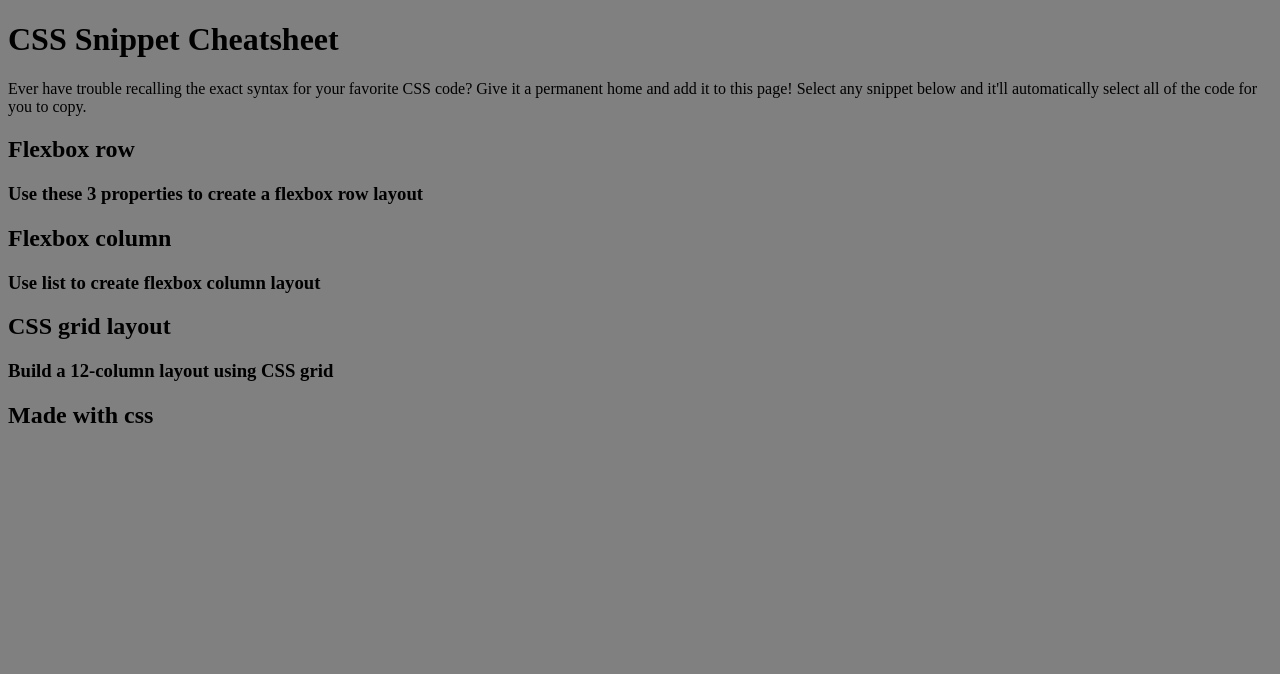
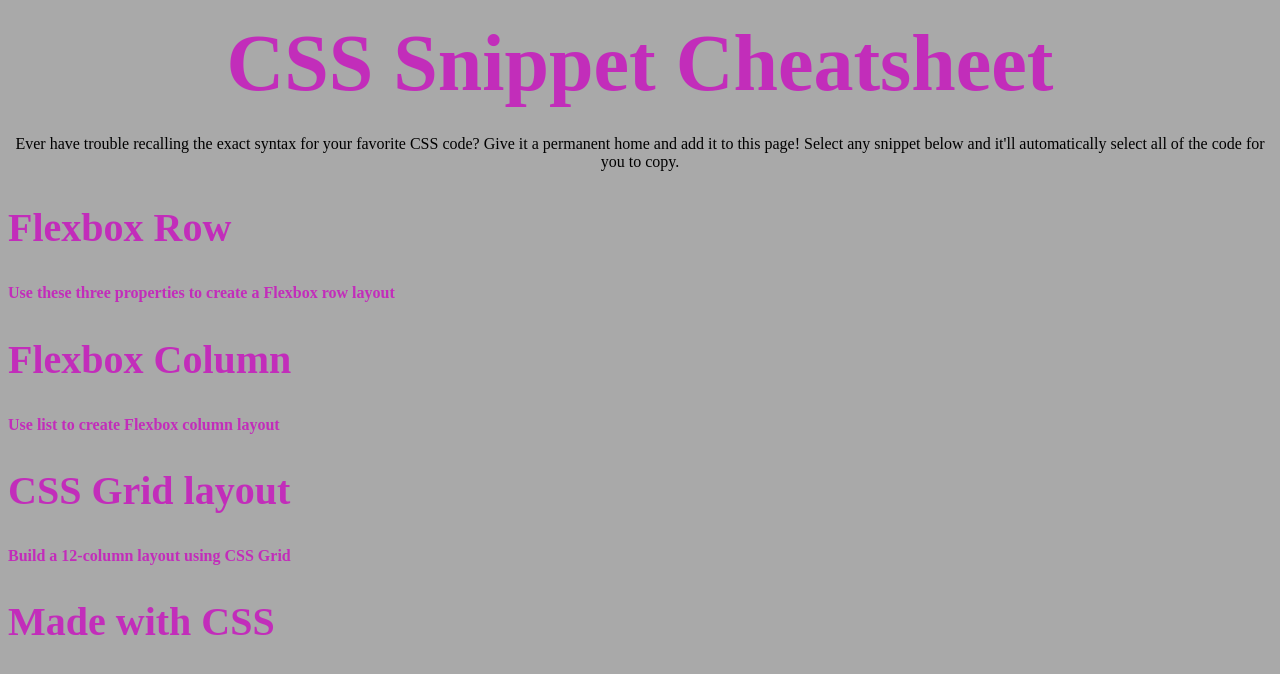
Before and after one commit to KennyB39/mini-project-team, a plain HTML site: page index.html in a window 1280 px wide. Drawn offline with Linux system fonts and the light colour scheme.

Commit message:
more style in CSS

```diff
--- a/index.html
+++ b/index.html
@@ -11,27 +11,27 @@
 <body>
     <hearder>
         <h1>CSS Snippet Cheatsheet</h1>
-        <p>
+        <p id="short-description">
             Ever have trouble recalling the exact syntax for your favorite CSS code? Give it a permanent home and add it to this page! Select any snippet below and it'll automatically select all of the code for you to copy.
         </p>
     </hearder>
     <section>
-        <h2>Flexbox row</h2>
-        <h3>Use these 3 properties to create a flexbox row layout</h3>
+        <h2>Flexbox Row</h2>
+        <h3>Use these three properties to create a Flexbox row layout</h3>
     </section>
 
     <section>
-        <h2>Flexbox column</h2>
-        <h3>Use list to create flexbox column layout</h3>
+        <h2>Flexbox Column</h2>
+        <h3>Use list to create Flexbox column layout</h3>
     </section>
 
     <section>
-        <h2>CSS grid layout</h2>
-        <h3>Build a 12-column layout using CSS grid</h3>
+        <h2>CSS Grid layout</h2>
+        <h3>Build a 12-column layout using CSS Grid</h3>
     </section>
 
     <Footer>
-        <H2>Made with css</H2>
+        <H2>Made with CSS</H2>
     </Footer>
 
 
--- a/style.css
+++ b/style.css
@@ -1,3 +1,44 @@
-body {
-    background-color: grey;
+* {
+    background-color: darkgrey;
 }
+
+:root {
+    --heading: #ca07c0c2;
+
+}
+
+h1 {
+    font-size: 500%;
+    color: var(--heading);
+    margin: auto;
+    border: 3px;
+    padding: 10px;
+    text-align: center;
+
+
+}
+
+#short-description {
+    text-align: center;
+
+
+}
+
+h2 {
+    font-size: 250%;
+    color: var(--heading);
+    display:flex;
+    justify-content: space-evenly;
+    flex-direction: column;
+    flex-wrap:wrap;
+
+}
+
+h3 {
+    font-size: 100%;
+    color: var(--heading);
+    display:flex;
+    justify-content: space-evenly;
+    flex-direction: column;
+    flex-wrap:wrap;
+}
```
Also changed, not shown: 1 other file.
